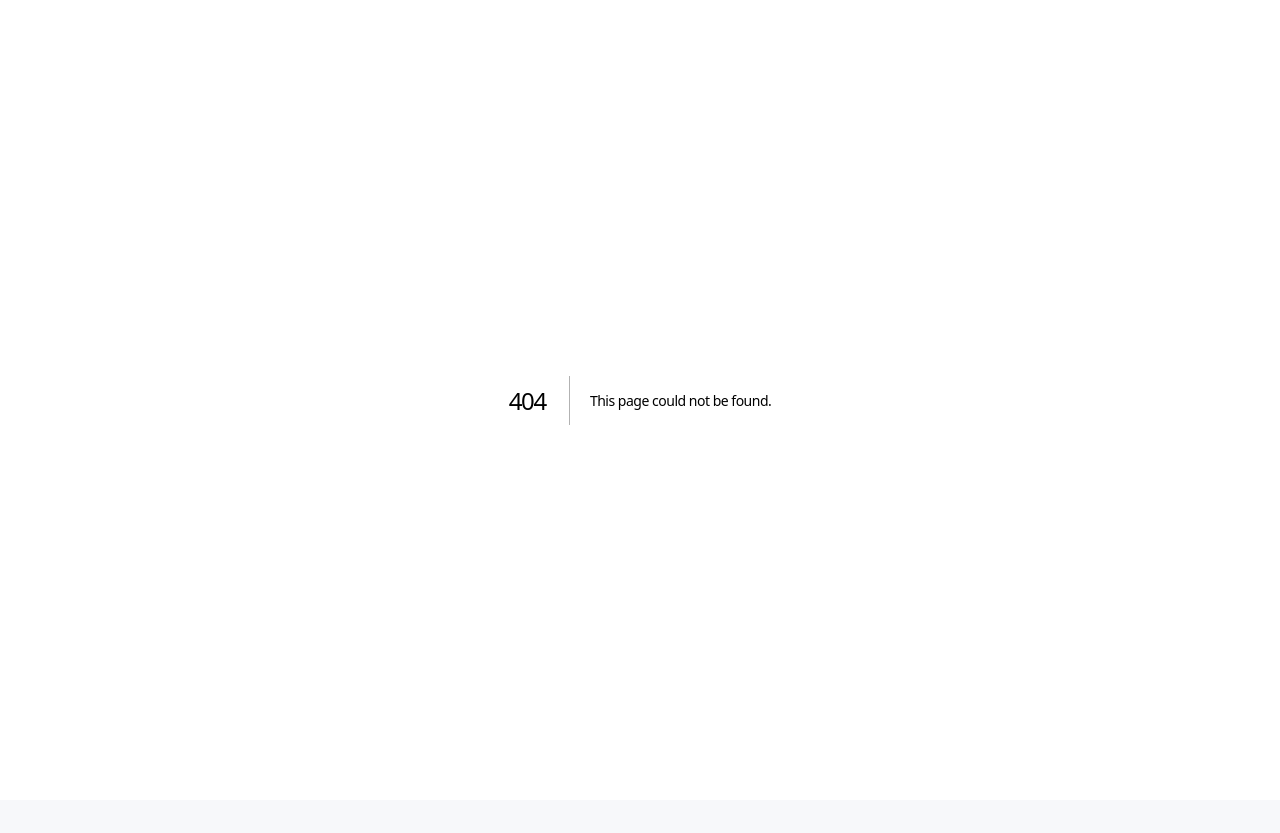
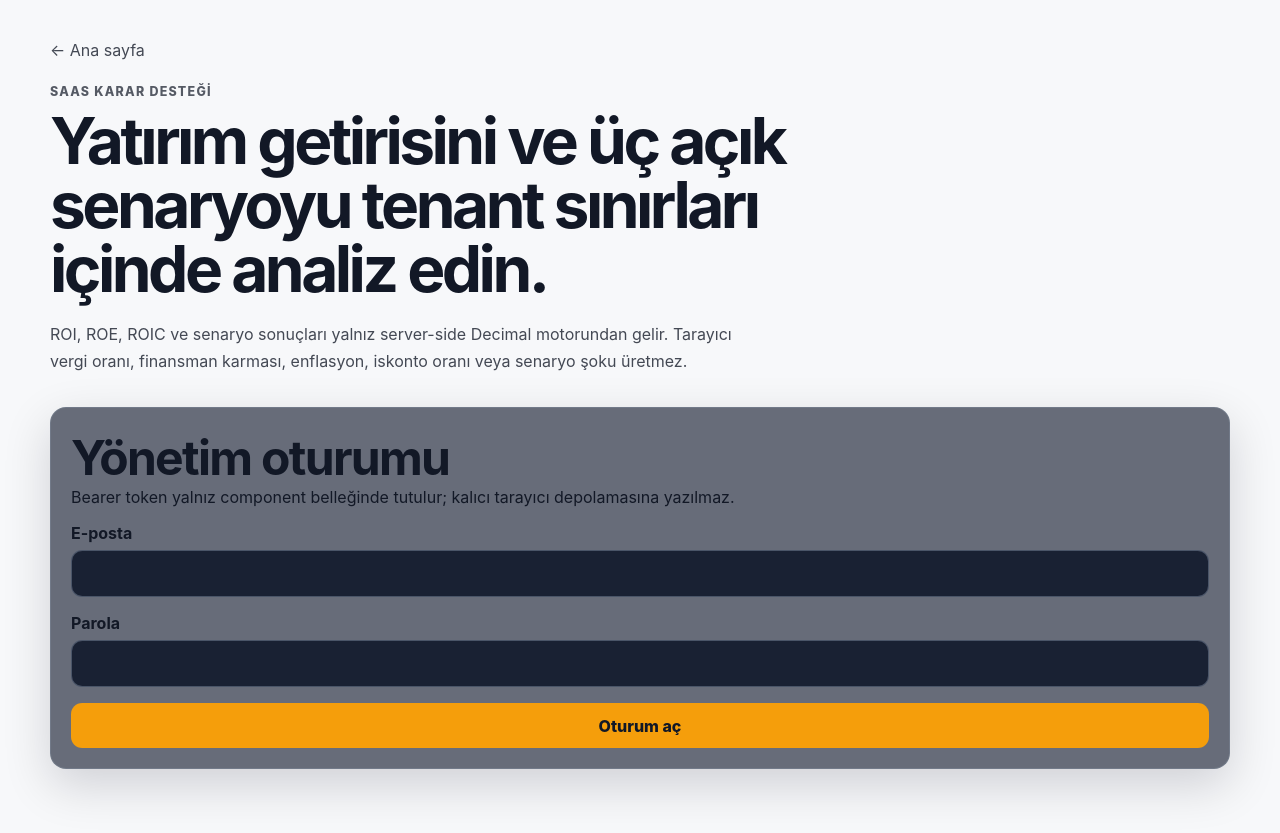
Before and after one commit to tayfunates10/maliyet-platformu, a Next.js app in the folder apps/web/: page /decision-analysis in a window 1280 px wide. Before the commit this address had no page. Before the commit the page ends 800 px from the top, so only its background shows below. Built offline with nearby package versions, Linux system fonts and the light colour scheme.

Commit message:
feat: add decision analysis workspace page

```diff
--- /dev/null
+++ b/apps/web/app/decision-analysis/page.tsx
@@ -0,0 +1,22 @@
+import Link from "next/link";
+import { DecisionAnalysisWorkspace } from "@/components/decision-analysis-workspace";
+import styles from "../calculations/page.module.css";
+
+export default function DecisionAnalysisPage() {
+  return (
+    <main className={styles.main}>
+      <header className={styles.header}>
+        <Link href="/" className={styles.backLink}>
+          ← Ana sayfa
+        </Link>
+        <p className={styles.eyebrow}>SaaS karar desteği</p>
+        <h1>Yatırım getirisini ve üç açık senaryoyu tenant sınırları içinde analiz edin.</h1>
+        <p className={styles.lead}>
+          ROI, ROE, ROIC ve senaryo sonuçları yalnız server-side Decimal motorundan gelir. Tarayıcı
+          vergi oranı, finansman karması, enflasyon, iskonto oranı veya senaryo şoku üretmez.
+        </p>
+      </header>
+      <DecisionAnalysisWorkspace />
+    </main>
+  );
+}
```
